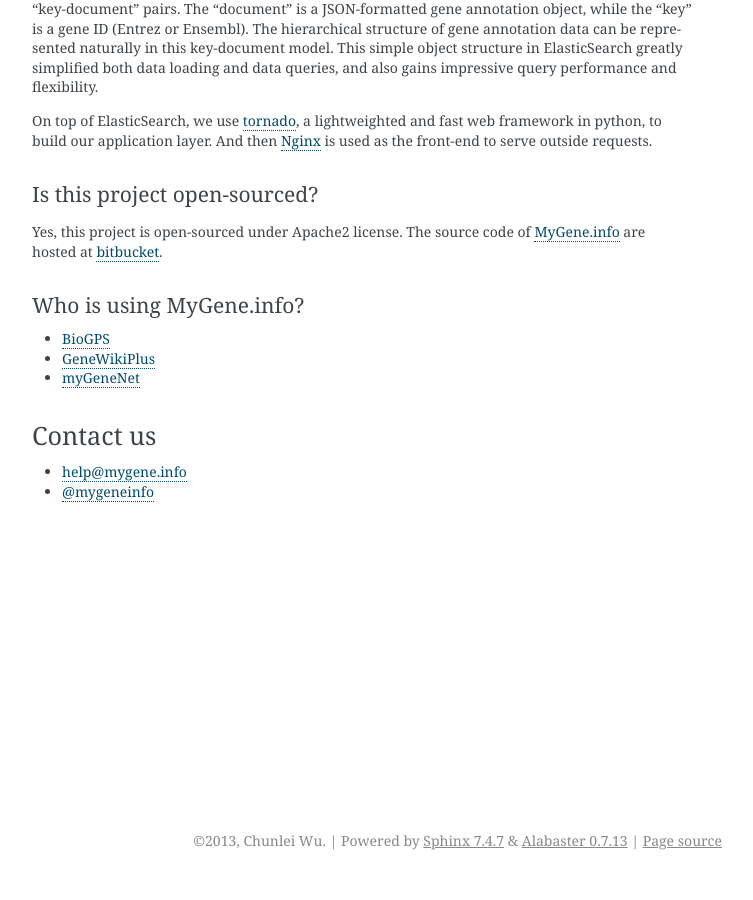
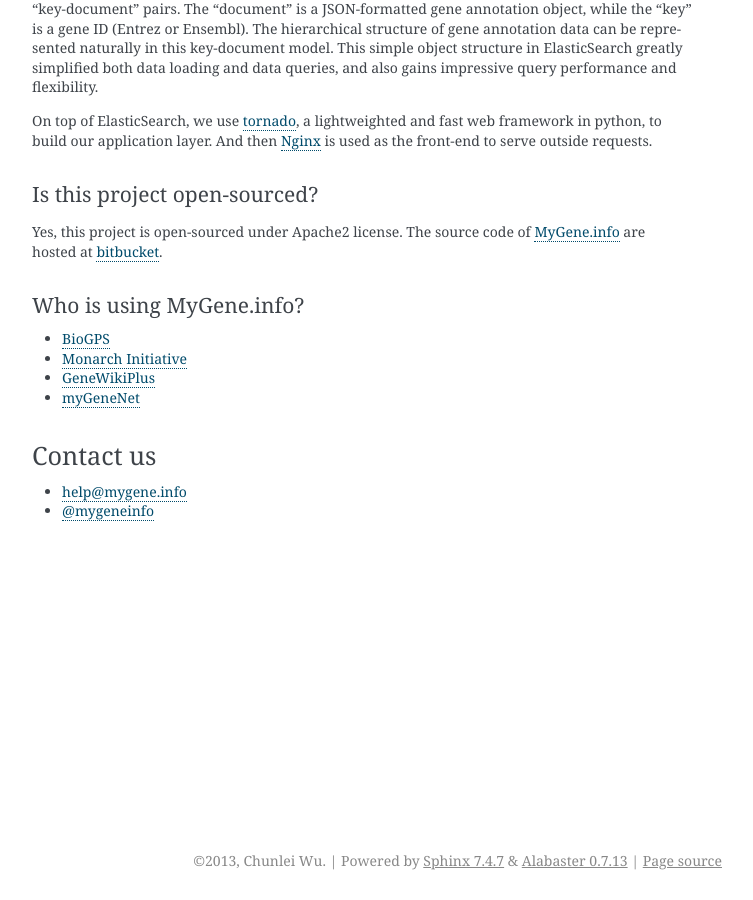
Before and after one commit to biothings/mygene.info, a Sphinx documentation site: the page built from docs/index.rst, in a window 1280 px wide and 900 px high, scrolled down 3552 px. Shown: the whole window, without its empty margins (388-1141 px from the left). Built offline with Sphinx 7.4.7, drawn with Linux system fonts in a browser that asks for light colours; comment, search, counter and statistics services are not loaded.

Commit message:
added Monarch Inititive to "who is using" section.

```diff
--- a/docs/index.rst
+++ b/docs/index.rst
@@ -103,6 +103,7 @@
 ^^^^^^^^^^^^^^^^^^^^^^^^^
 
 * `BioGPS <http://biogps.org>`_
+* `Monarch Initiative <http://www.monarchinitiative.org>`_
 * `GeneWikiPlus <http://genewikiplus.org>`_
 * `myGeneNet <http://netbio.bgu.ac.il/mygenenet>`_
 
```
